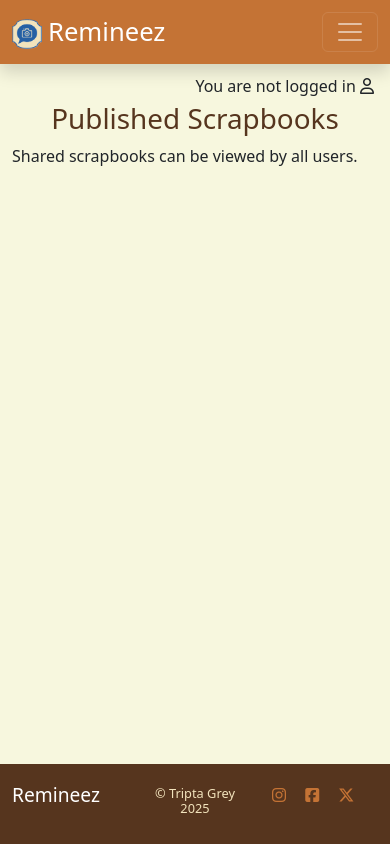
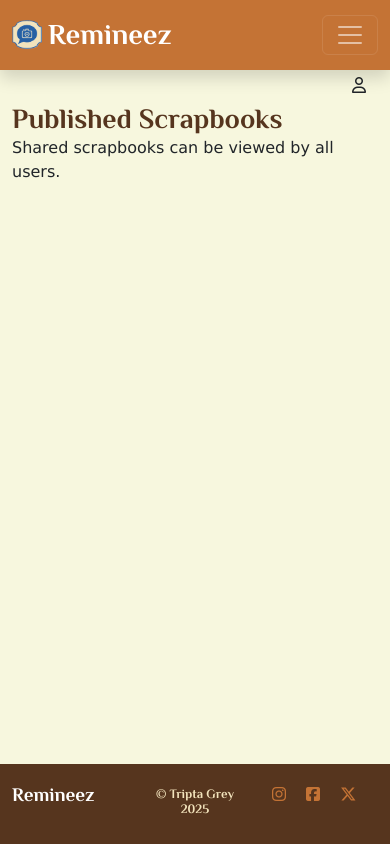
Before and after one commit to tgrey2024/capstone, a Django app: page / in a window 390 px wide. Run offline with Django 4.2, Linux system fonts and the light colour scheme; data that the repository does not hold is empty; some libraries are stand-ins or nearby versions.

Commit message:
improve navbar and login status for responsive design

```diff
--- a/scrapbook/templates/scrapbook/index.html
+++ b/scrapbook/templates/scrapbook/index.html
@@ -9,7 +9,7 @@
         <div class="row">
             <div class="col-12">
                 <h1>Published Scrapbooks</h1>
-                <p>Shared scrapbooks can be viewed by all users.</p>
+                <p id="subtitle">Shared scrapbooks can be viewed by all users.</p>
                 <!-- Create a new scrapbook if the user is authenticated -->
                 {% if user.is_authenticated %}
                 <a href="{% url 'create-scrapbook' %}" class="btn btn-info scrapbook-link mx-auto my-2">Add a New Scrapbook <i class="fa-regular fa-square-plus"></i></a>
--- a/scrapbook/templates/scrapbook/post_form.html
+++ b/scrapbook/templates/scrapbook/post_form.html
@@ -5,9 +5,9 @@
 {% block title %}Edit Post Form{% endblock %}
 
 {% block content %}
-<h1>Edit Post Content <i class="fa-regular fa-pen-to-square"></i></h1>
 <div class="container">
-<form method="post" enctype="multipart/form-data">
+    <h1>Edit Post Content <i class="fa-regular fa-pen-to-square"></i></h1>
+    <form method="post" enctype="multipart/form-data">
     {% csrf_token %}
     {{ form|crispy }}
     {% if form.instance.image %}
--- a/scrapbook/templates/scrapbook/scrapbook_mylist.html
+++ b/scrapbook/templates/scrapbook/scrapbook_mylist.html
@@ -9,7 +9,7 @@
         <div class="row">
             <div class="col-12">
                 <h1>My Scrapbooks</h1>
-                <p>Here are all my draft, private and public scrapbooks.</p>
+                <p id="subtitle">Here are all my draft, private and public scrapbooks.</p>
                 <!-- Create a new scrapbook if the user is authenticated -->
                 {% if user.is_authenticated %}
                 <a href="{% url 'create-scrapbook' %}" class="btn btn-info scrapbook-link mx-auto my-2">Add a New Scrapbook <i class="fa-regular fa-square-plus"></i></a>
--- a/static/css/style.css
+++ b/static/css/style.css
@@ -1,14 +1,24 @@
+@import url('https://fonts.googleapis.com/css2?family=Philosopher:ital,wght@0,400;0,700;1,400;1,700&display=swap');
+
 body {
+    font-family: "Lucida Sans Unicode", sans-serif;
     background-color: #f7f7de;
     padding-top: 70.15px; /* pushes the top of the header down under fixed navbar */
 }
 
-h1 {
-    color: #56351e;
-    text-align: center;
+h1, h2, h3, h4, h5, h6, .logo {
+    font-family: 'Philosopher', sans-serif, 'Open Sans', sans-serif;
+    font-weight: 700;
 }
 
+h1, h2, h3, h4, h5, h6 {
+    color: #56351e;
+}
 
+#subtitle {
+    margin-top: -0.5rem;
+    margin-bottom: 0.3rem;
+}
 
 /* button style for most buttons */
 .btn {
@@ -23,13 +33,14 @@ h1 {
 }
 
 #navbar .navbar-brand{
-    font-size: 1.6rem;
     display: none;
 }
 
 #navbar .logo {
     width: 30px;
     margin-right: 6px;
+    font-size: 1.8rem;
+    margin-bottom: 0.5rem;
 }
 
 #msg {
@@ -57,13 +68,17 @@ h1 {
 }
 
 .card-body .metadata {
-    font-size: smaller;
-    line-height: 55%;
+    font-size: 0.8rem;
 }
 
 .card-body .scrapbook-link {
     bottom: 0.8rem;
     padding: 0.5rem 1rem;
+}
+
+.card-text {
+    margin-top: 0.8rem;
+    margin-bottom: 1rem;
 }
 
 /* Create/Edit Form */
@@ -114,19 +129,22 @@ h1 {
     color: #f2e3bc;
 }
 
-@media (min-width: 234px) {
+/* Media query: small phones (332px and up) */
+@media screen and (min-width:332px) {
     #navbar .navbar-brand {
         display: block;
     }
 }
 
-@media (min-width: 767px) {
+
+/* Media query: tablets and medium devices (768px and up) */
+@media screen and (min-width: 768px) {
     .post-card-body {
         min-height: 22rem;
     }
 }
-
-@media (min-width: 992px) {
+/* Media query: laptops and larger screens (992px and up) */
+@media screen and (min-width: 992px) {
     .post-card-body {
         min-height: 17rem;
     }
--- a/templates/base.html
+++ b/templates/base.html
@@ -27,7 +27,7 @@
         <!-- Navbar -->
         <nav id="navbar" class="navbar navbar-expand-lg shadow fixed-top navbar-dark">
             <div class="container-fluid">
-              <a class="navbar-brand" href="{% url 'home' %}"><img src="{% static 'images/logo_blue.png' %}" alt="Remineez logo" class="logo"><span>Remineez</span></a>
+              <a class="navbar-brand" href="{% url 'home' %}"><img src="{% static 'images/logo_blue.png' %}" alt="Remineez logo" class="logo"><span class="logo">Remineez</span></a>
               <button class="navbar-toggler" type="button" data-bs-toggle="collapse" data-bs-target="#navbarSupportedContent" aria-controls="navbarSupportedContent" aria-expanded="false" aria-label="Toggle navigation">
                 <span class="navbar-toggler-icon"></span>
               </button>
@@ -77,9 +77,15 @@
     </header>
     <main>
       {% if user.is_authenticated %}
-        <p class="text-end mx-3 my-1">You are logged in as {{ user.username }} <i class="fa-solid fa-user"></i></p>
+        <div class="text-end mx-3 my-1 d-flex justify-content-end align-items-center">
+            <span class="d-none d-md-block d-lg-block">You are logged in as</span>
+            <span class="mx-2"> {{ user.username }} <i class="fa-solid fa-user"></i></span>
+        </div>
         {% else %}
-        <p class="text-end mx-3 my-1">You are not logged in <i class="fa-regular fa-user"></i></p>
+        <div class="text-end mx-3 my-1 d-flex justify-content-end align-items-center">
+            <span class="d-none d-md-block d-lg-block">You are not logged in </span>
+            <span class="mx-2"><i class="fa-regular fa-user"></i></span>
+        </div>
         {% endif %}
         {% block content %}
         <!-- content goes here -->
```
Also changed, not shown: 1 other file.
